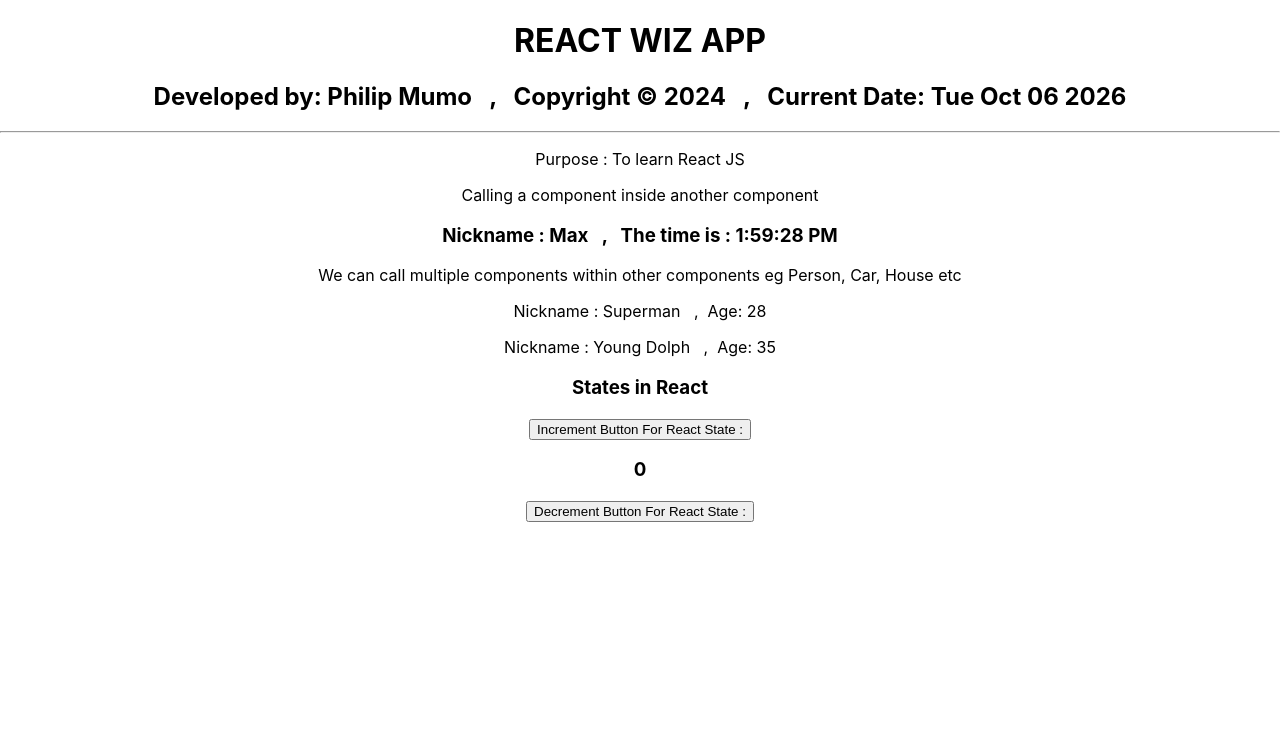
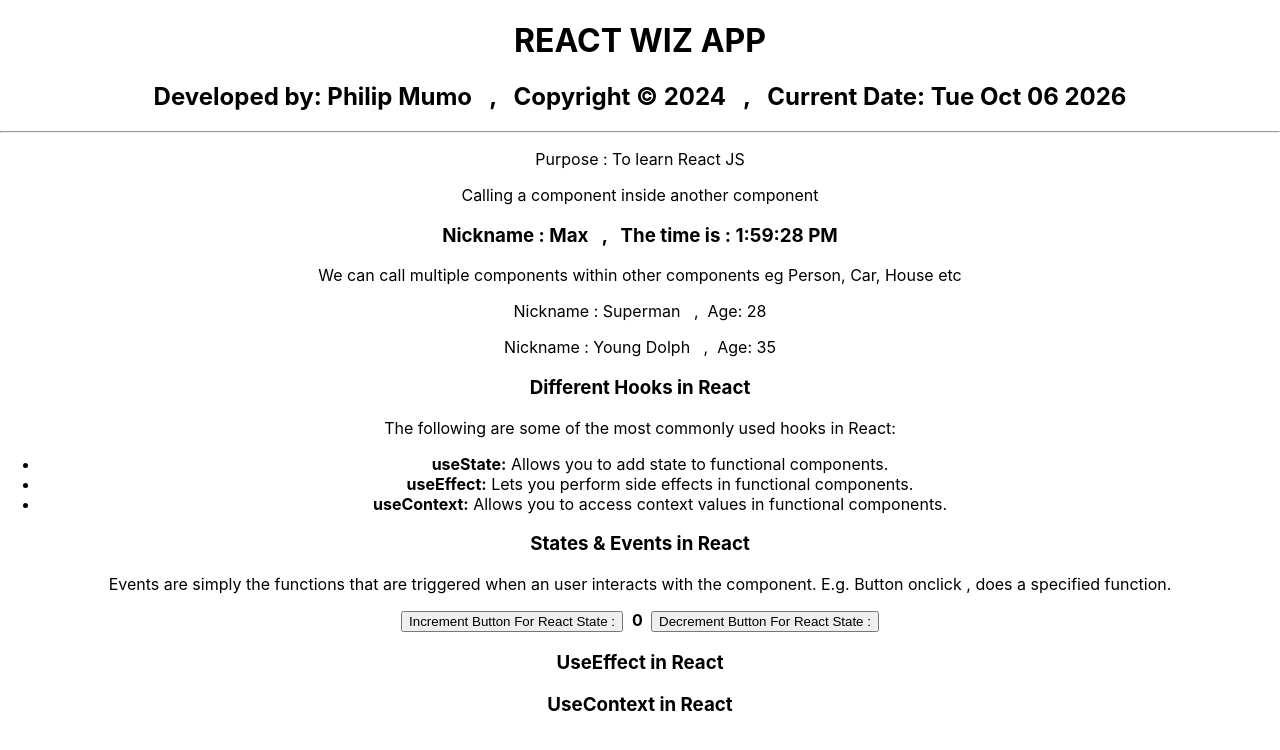
Before and after one commit to philipmogul/reactWiz, a React (Create React App) app: page / in a window 1280 px wide. Shown: the top 750 px of the page. Built offline with nearby package versions, Linux system fonts and the light colour scheme.

Commit message:
Three common hooks in react: useState, useEffect, useContext , Part 1

```diff
--- a/src/App.js
+++ b/src/App.js
@@ -14,6 +14,22 @@ const Person = () => {
   );
 }
 
+// Different hooks in react
+const DiffHooks = () => {
+  return (
+    <>
+      <h3>Different Hooks in React</h3>
+      <p>The following are some of the most commonly used hooks in React:</p>
+      <ul>
+        <li><strong>useState:</strong> Allows you to add state to functional components.</li>
+        <li><strong>useEffect:</strong> Lets you perform side effects in functional components.</li>
+        <li><strong>useContext:</strong> Allows you to access context values in functional components.</li>
+      </ul>
+    </>
+  );
+}
+
+
 // Components & props
 const Crew = (props) => {
   return (
@@ -29,7 +45,6 @@ const Crew = (props) => {
 // States are used to store data that can change over time
 // Firstly we need to import useState from react
 const StatesExample = () => {
-
   // useState is a hook that allows us to add state to functional components
   // useState returns an array with two elements, the current state value and a function to update it
   // it is good practice to call second element same as name of state but add a set,
@@ -38,15 +53,40 @@ const StatesExample = () => {
 
   return (
     <>
-      <h3>States in React</h3>
+      <h3>States & Events in React</h3>
+      <p> Events are simply the functions that are triggered when an user interacts with the component.
+        E.g. Button onclick , does a specified function. </p>
       <button onClick={() => setCount(count + 1)}>Increment Button For React State : </button>
-      <h3>{count}</h3>
+       &nbsp; <strong><span>{count}</span> </strong> &nbsp;
       <button onClick={() => setCount(count - 1)}>Decrement Button For React State : </button>
+
     </>
   );
 }
 
+// Another React hook called useEffect
+const UseEffectExample = () => {
 
+
+
+ return(
+    <>
+      <h3> UseEffect in React </h3>
+
+
+
+    </>
+ );
+}
+
+
+const UseContextExample = () => {
+  return(
+    <>
+      <h3> UseContext in React </h3>
+    </>
+  );
+}
 
 
 // const can be used instead of a generic function keyword infront of function name
@@ -74,8 +114,10 @@ const App = () => {
         </p>
         <Crew nickname="Superman" age="28" />
         <Crew nickname="Young Dolph" age="35" />
+        <DiffHooks />
         <StatesExample />
-
+        <UseEffectExample />
+        <UseContextExample />
       </>
     </div>
   );
```
